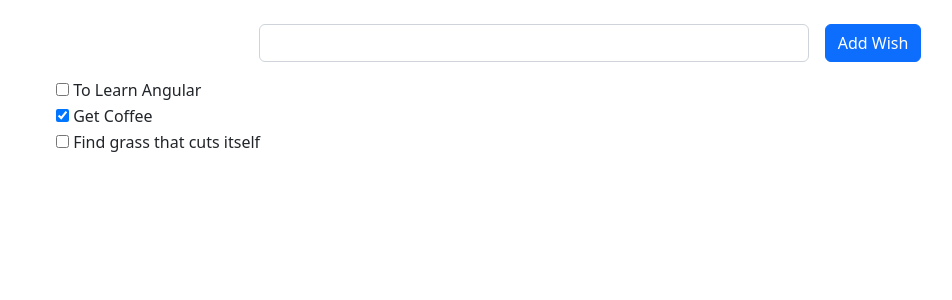
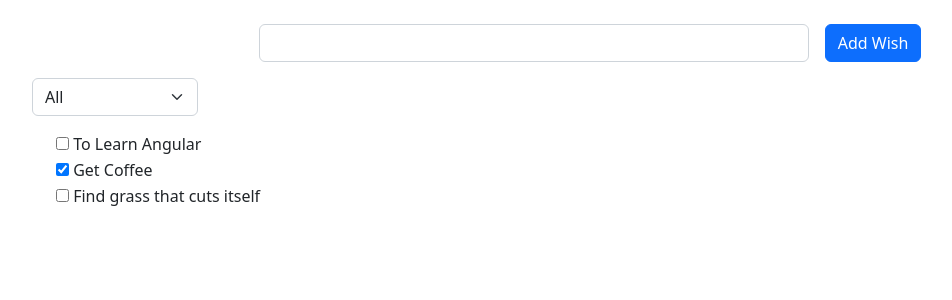
Before and after one commit to bob85670/LEARN-angular-wishlist-app, an Angular app: page / in a window 1280 px wide. Shown: the top 300 px of the page, without its empty margins (50-1002 px from the left). Built offline with nearby package versions, Linux system fonts and the light colour scheme.

Commit message:
2-ways binding for [(ngModel)]

```diff
--- a/src/app/app.component.html
+++ b/src/app/app.component.html
@@ -15,13 +15,27 @@
   </form>
 
   <div class="row mt-3">
-    <div *ngIf="items.length === 0; else showItems">
+    <div class="col-sm-2">
+      <select
+        class="form-select"
+        [(ngModel)]="listFilter"
+        (ngModelChange)="filterChanged($event)"
+      >
+        <option value="0">All</option>
+        <option value="1">Unfulfilled</option>
+        <option value="2">Fulfilled</option>
+      </select>
+    </div>
+  </div>
+
+  <div class="row mt-3">
+    <div *ngIf="visibleItems.length == 0; else showItems">
       There are no wishes to display.
     </div>
 
     <ng-template #showItems>
       <ul class="wish-list">
-        <li *ngFor="let item of items; index as ii">
+        <li *ngFor="let item of visibleItems; index as ii">
             <div class="form-check">
               <label class="form-check-label">
                 <input
--- a/src/app/app.component.ts
+++ b/src/app/app.component.ts
@@ -18,13 +18,27 @@
     new WishItem('Find grass that cuts itself')
   ];
 
+  listFilter : String = '0';
+
   newWishText = '';
 
   title = 'wishlist';
 
+  visibleItems : WishItem[] = this.items;
+
   addNewWish() {
     this.items.push(new WishItem(this.newWishText));
     this.newWishText = '';
+  }
+
+  filterChanged(value: any) {
+    if (value == '0') {
+      this.visibleItems = this.items;
+    } else if (value == "1") {
+      this.visibleItems = this.items.filter(item => item.isComplete);
+    } else {
+      this.visibleItems = this.items.filter(item => !item.isComplete);
+    }
   }
 
   toggleItem(item: WishItem) {
```
Also changed, not shown: 1 other file (tests, documents, lock files or other folders).
